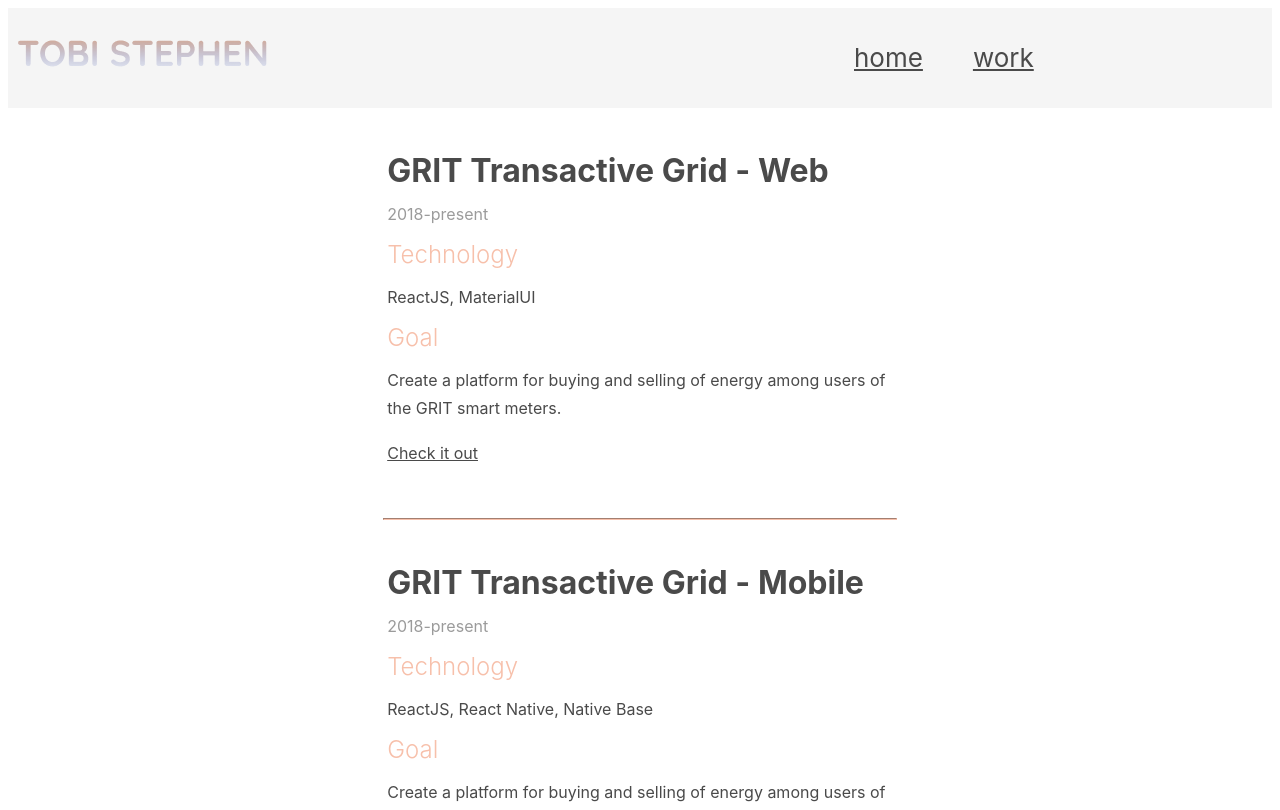
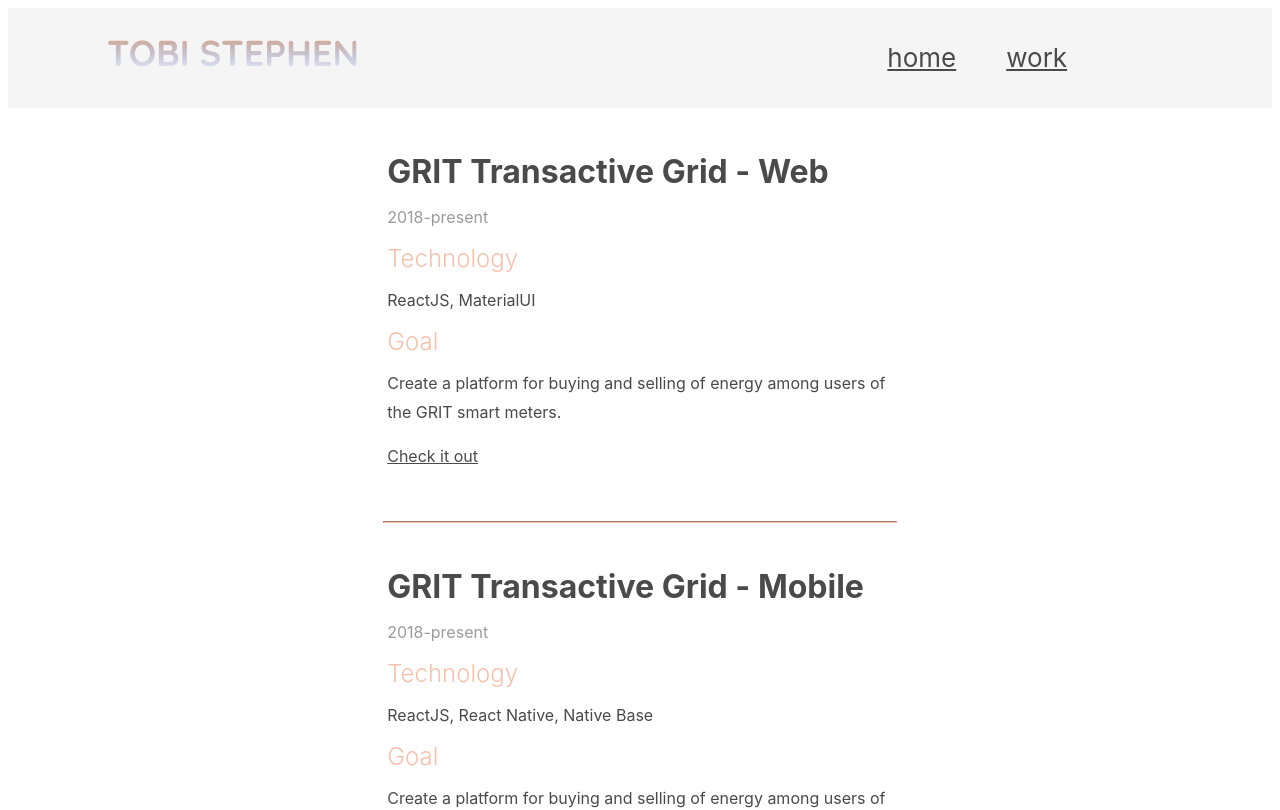
Before and after one commit to tobi-stephen/tobi-stephen.github.io, a React (Create React App) app: page /#/work in a window 1280 px wide. Shown: the top 810 px of the page. Built offline with nearby package versions, Linux system fonts and the light colour scheme.

Commit message:
style fix

```diff
--- a/src/components/header/header.css
+++ b/src/components/header/header.css
@@ -1,6 +1,7 @@
 .header {
     background-color: whitesmoke;
     min-height: 100px;
+    width: inherit;
     display: flex;
     flex-direction: row;
     align-items: center;
@@ -15,7 +16,8 @@
 
 .logo {
     flex: 4;
-    margin-left: 10px;
+    margin-left: 100px;
+    margin-right: 10px;
 }
 
 .nav-links {
--- a/src/components/work/work.css
+++ b/src/components/work/work.css
@@ -1,11 +1,11 @@
 .work {
     margin: 0 30%;
-    /* align-items: center; */
     align-content: center;
     align-self: center;
     display: flex;
-    /* display: inline-flex; */
     flex-direction: column;
+    margin-top: 50px;
+    margin-bottom: 50px;
 }
 
 .work-duration {
@@ -15,7 +15,7 @@
 
 .work-header {
     margin:0px;
-    line-height: 0.8;
+    line-height: 0.9;
 }
 
 .work-content h2 {
@@ -27,7 +27,4 @@
 .work-divider {
     border-color: #f7c0ab;
     width: 40vmax;
-    /* align-content: center; */
-    margin-top: 50px;
-    margin-bottom: 50px;
 }
```
